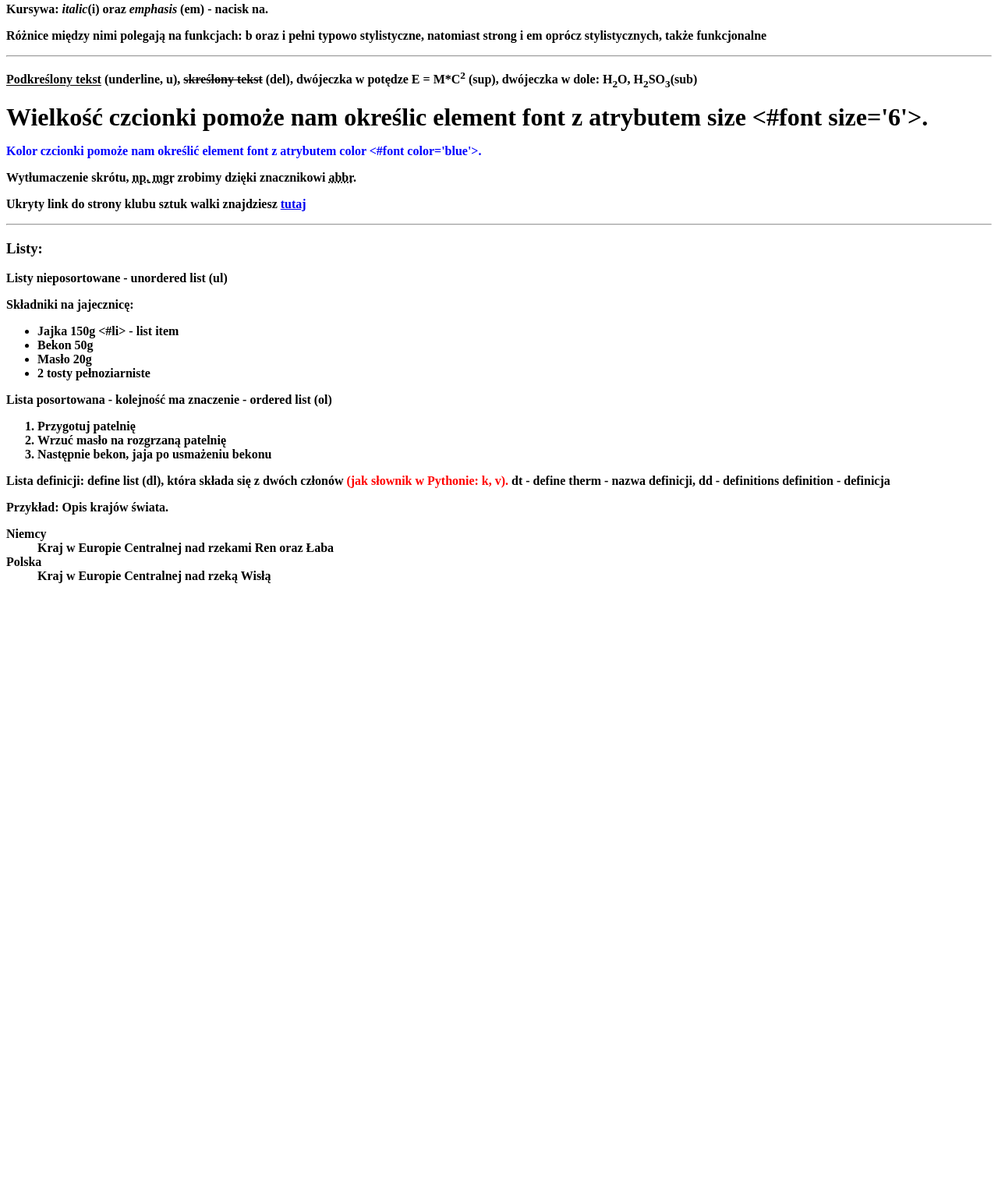
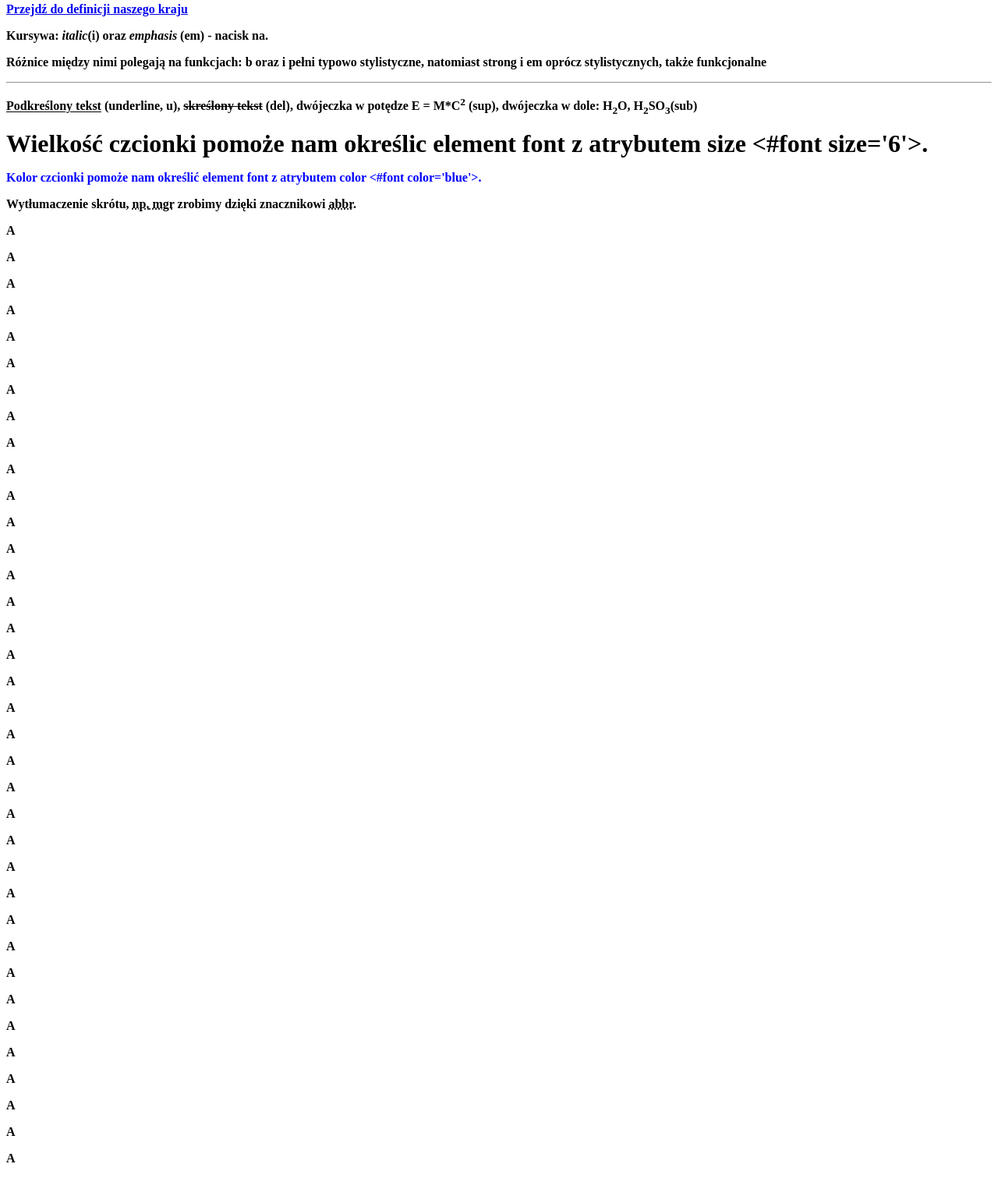
Before and after one commit to kocinakn/Development, a plain HTML site: page Powtorka_lekcji.html in a window 1280 px wide. Shown: the part 97-1608 px from the top of the page at 78% size. Before the commit the page ends 861 px from the top, so only its background shows below. Drawn offline with Linux system fonts and the light colour scheme.

Commit message:
Screens-first_webpage

```diff
--- a/kolejnytest.html
+++ b/Powtorka_lekcji.html
@@ -3,8 +3,9 @@
     <title>Powtorka materiału</title>
   </head>
   <body>
-    <h1> Powtórka materiału - podstawy html </h1>
+    <h1> Powtórka materiału - podstawy html</a> </h1>
 	<p> <b> Pogrubiony tekst </b> można uzyskać na <strong>dwa sposoby</stong> - przez znacznik "b" oraz "strong". </p>
+	<a href='#PL'> Przejdź do definicji naszego kraju </a> <br />
 	<p> Kursywa: <i>italic</i>(i) oraz <em>emphasis</em> (em) - nacisk na. </p>
 	<p> Różnice między nimi polegają na funkcjach: b oraz i pełni typowo stylistyczne, natomiast strong i em oprócz stylistycznych, także funkcjonalne </p>
 	<hr />
@@ -12,8 +13,42 @@
 	<p> <font size='6'> Wielkość czcionki pomoże nam określic element font z atrybutem size <#font size='6'>. </font> </p>
 	<p> <font color='blue'> Kolor czcionki pomoże nam określić element font z atrybutem color <#font color='blue'>. </font> </p>
 	<p> Wytłumaczenie skrótu, <abbr title='na przykład'>np.</abbr><abbr title='magister'> mgr</abbr> zrobimy dzięki znacznikowi <abbr title='abbreviation'>abbr</abbr>. </p>
-	<p> Ukryty link do strony klubu sztuk walki znajdziesz <a href='https://www.copacabana.pl'> tutaj </a></p>
-	<hr />
+	<p> A </p>
+	<p> A </p>
+	<p> A </p>
+	<p> A </p>
+	<p> A </p>
+	<p> A </p>
+	<p> A </p>
+	<p> A </p>
+	<p> A </p>
+	<p> A </p>
+	<p> A </p>
+	<p> A </p>
+	<p> A </p>
+	<p> A </p>
+	<p> A </p>
+	<p> A </p>
+	<p> A </p>
+	<p> A </p>
+	<p> A </p>
+	<p> A </p>
+	<p> A </p>
+	<p> A </p>
+	<p> A </p>
+	<p> A </p>
+	<p> A </p>
+	<p> A </p>
+	<p> A </p>
+	<p> A </p>
+	<p> A </p>
+	<p> A </p>
+	<p> A </p>
+	<p> A </p>
+	<p> A </p>
+	<p> A </p>
+	<p> A </p>
+	<p> A </p>
 	<h3> Listy: </h3>
 	<p> Listy nieposortowane - unordered list (ul) </p>
 	<p> Składniki na jajecznicę:</p>
@@ -30,7 +65,6 @@
 	  <li> Następnie bekon, jaja po usmażeniu bekonu </li>
 	</ol>
 	<p> Lista definicji: define list (dl), która składa się z <b>dwóch członów</b> <font color='red'>(jak słownik w Pythonie: k, v). </font> dt - define therm - nazwa definicji, dd - definitions definition - definicja </p>
-	<p> Przykład: Opis krajów świata. </p>
 	<dl>
 	  <dt> Niemcy
 	    <dd> Kraj w Europie Centralnej nad rzekami Ren oraz Łaba </dd>
@@ -39,5 +73,6 @@
 	    <dd> Kraj w Europie Centralnej nad rzeką Wisłą </dd>
 	  </dt>
 	</dl>
-	</body>
-	</html>
+	<h2 id='PL'> Przykład: Opis krajów świata. </h2> <br />
+  </body>
+</html>
```
Also changed, not shown: HTML&CSS/First_webpage/index.html (added, +9 -0 lines), HTML&CSS/First_webpage/panstwa.html (added, +23 -0 lines), HTML&CSS/test.html (+1 -1 lines), HTML&CSS/Connections_through_page.html (renamed from HTML&CSS/laczadoinnegomiejscanatejsamejstronie.html), HTML&CSS/First_webpage/images/china.png (added), HTML&CSS/First_webpage/images/injury.png (added), HTML&CSS/First_webpage/images/japan_seen.png (added), HTML&CSS/First_webpage/images/map-of-japan.gif (added), HTML&CSS/First_webpage/images/usa.png (added).
